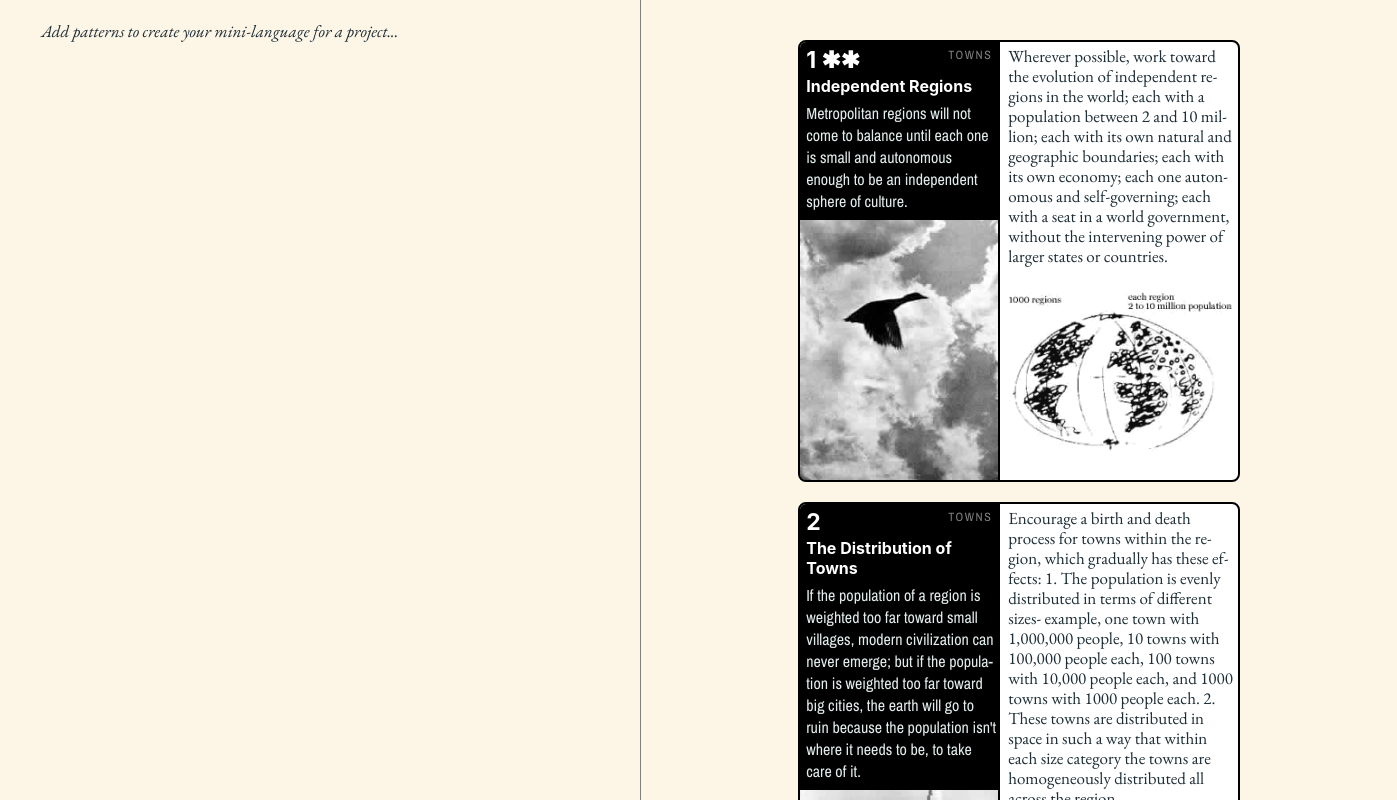
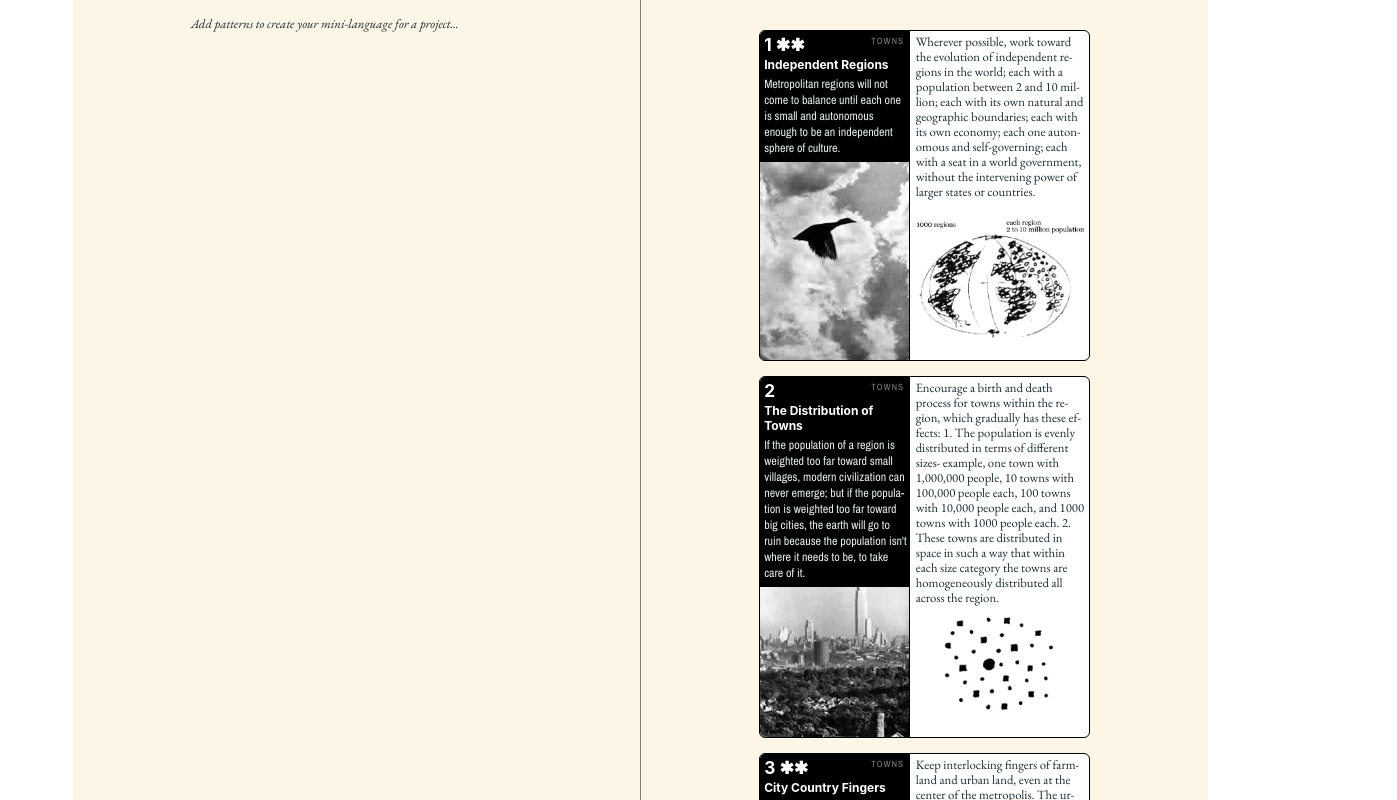
Before and after one commit to hanbzu/apl, a React (Create React App) app: page / in a window 1280 px wide. Shown: the whole page, 1397 px wide, since content can reach past the window. Built offline with nearby package versions, Linux system fonts and the light colour scheme.

Commit message:
Zoom changes with width

```diff
--- a/src/index.css
+++ b/src/index.css
@@ -1,4 +1,28 @@
 @import url("https://fonts.googleapis.com/css2?family=Archivo+Narrow&family=EB+Garamond:ital@0;1&display=swap");
+
+@media only screen and (min-width: 600px) {
+  html {
+    zoom: 0.5;
+  }
+}
+
+@media only screen and (min-width: 800px) {
+  html {
+    zoom: 0.75;
+  }
+}
+
+@media only screen and (min-width: 1512px) {
+  html {
+    zoom: 1;
+  }
+}
+
+@media only screen and (min-width: 2000px) {
+  html {
+    zoom: 1.25;
+  }
+}
 
 body {
   margin: 0;
```
